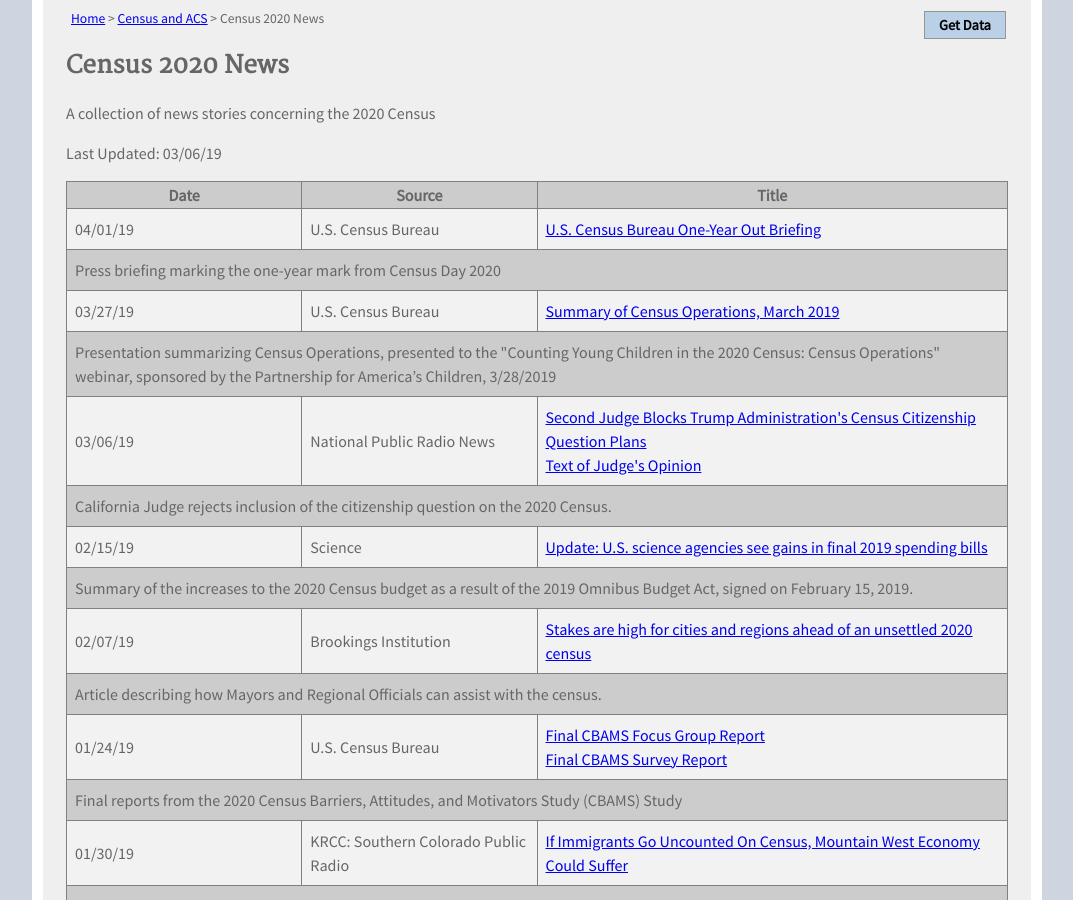
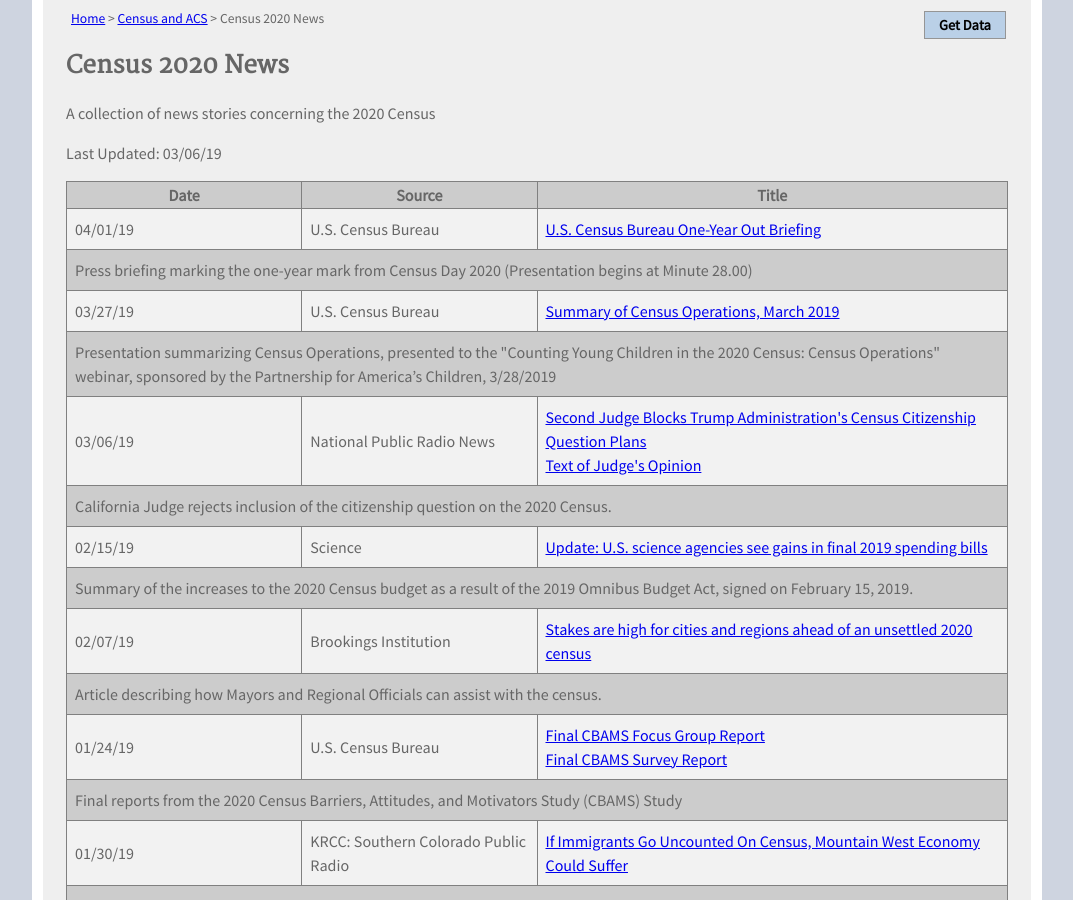
Before and after one commit to TBleess/Website_New, a Jekyll site: the page built from pages/5_CensusACS/2020-news.html, in a window 1280 px wide and 900 px high, scrolled down 303 px. Shown: the whole window, without its empty margins (103-1176 px from the left). Built offline with Jekyll 4.4.1, drawn with Linux system fonts in a browser that asks for light colours.

Commit message:
Update 2020-news.html

```diff
--- a/pages/5_CensusACS/2020-news.html
+++ b/pages/5_CensusACS/2020-news.html
@@ -39,7 +39,7 @@ description: "Census 2020 News"
 </tr>
 <tr>
 <td colspan="3">
-Press briefing marking the one-year mark from Census Day 2020
+Press briefing marking the one-year mark from Census Day 2020 (Presentation begins at Minute 28.00)
 </td>
 </tr>
 <tr>
```
